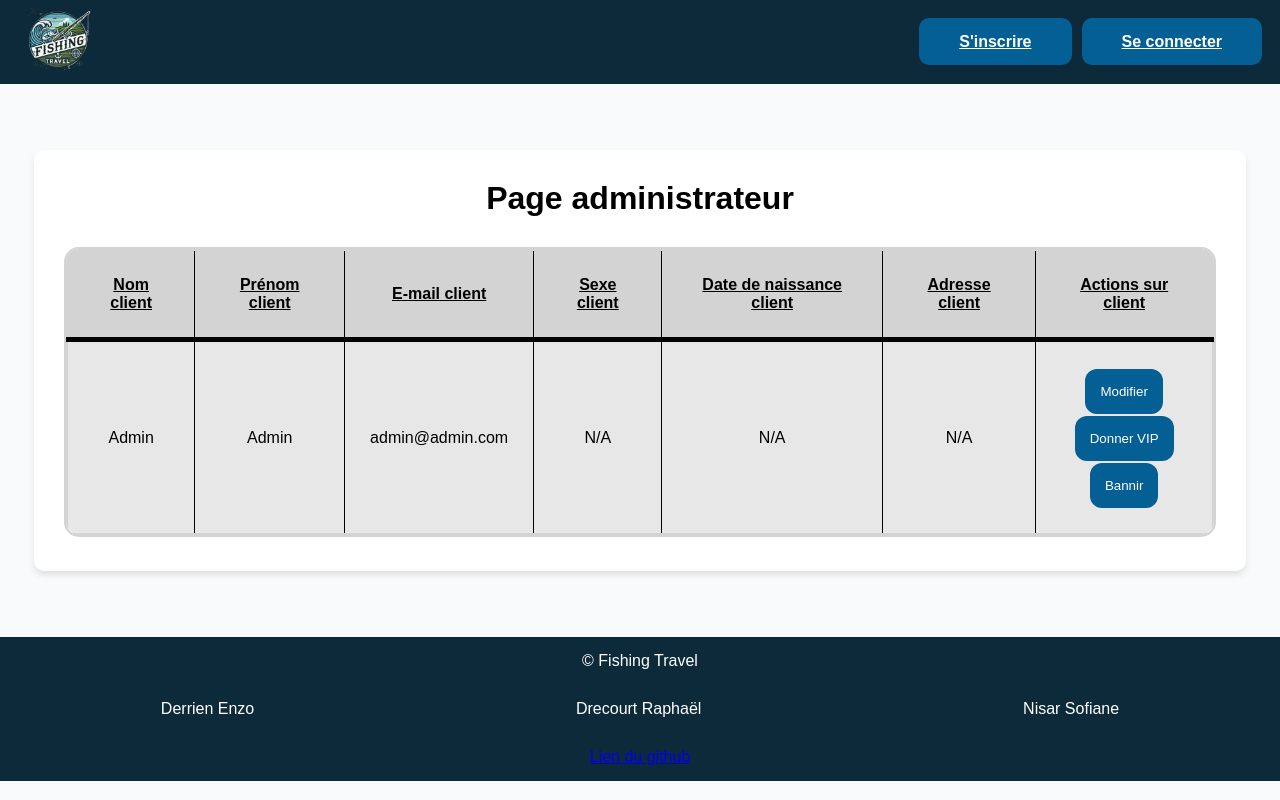
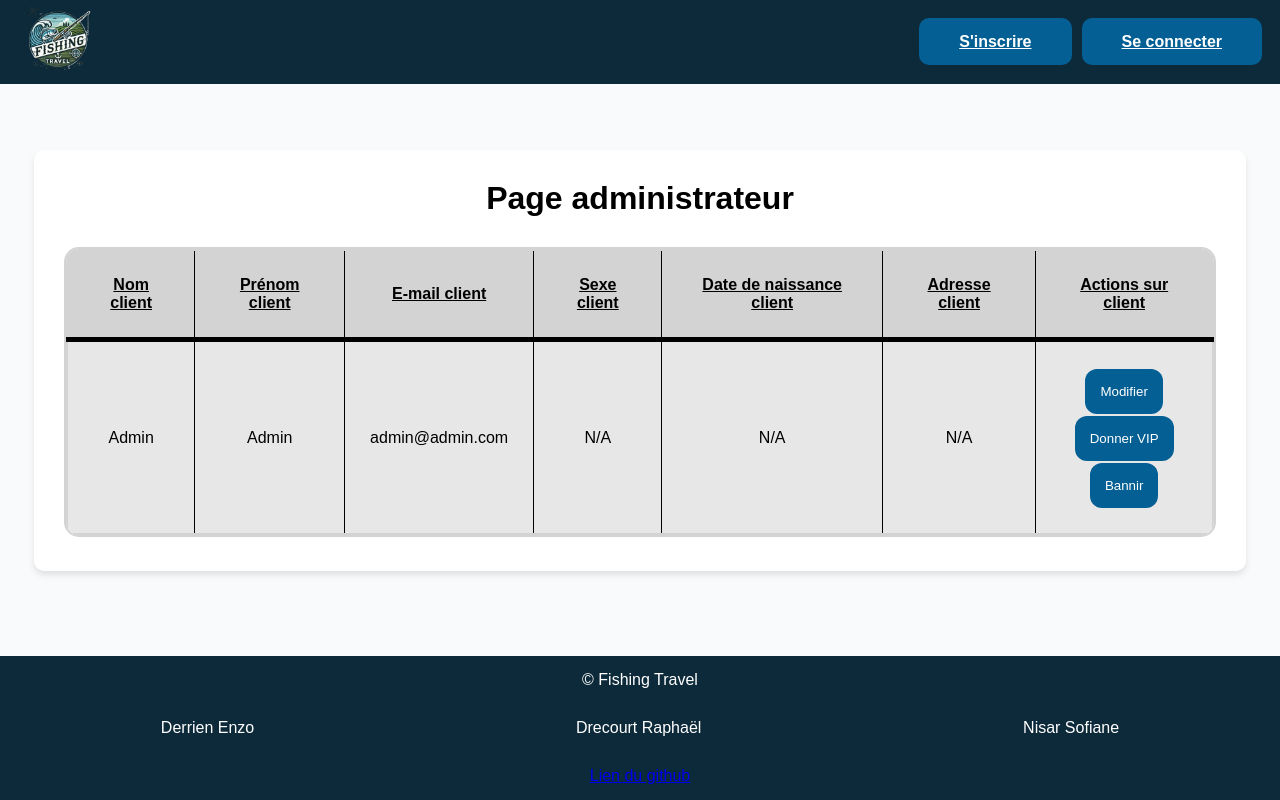
Before and after one commit to raphael950/AgenceVoyage, a PHP site: page /admin2.php in a window 1280 px wide. Run offline with PHP 8.4, Linux system fonts and the light colour scheme; some libraries are stand-ins or nearby versions.

Commit message:
fix: admin nav footer

```diff
--- a/style/admin2.css
+++ b/style/admin2.css
@@ -6,6 +6,12 @@
 
 body {
     background-color: #f9fafb;
+}
+
+html, body {
+    height: 100%;
+    display: flex;
+    flex-direction: column;
 }
 
 nav {
@@ -111,6 +117,7 @@ footer {
     bottom: 0;
     background-color: #0D2A3A;
     width: 100%;
+    margin-top: auto;
 }
 
 footer ul {
```
